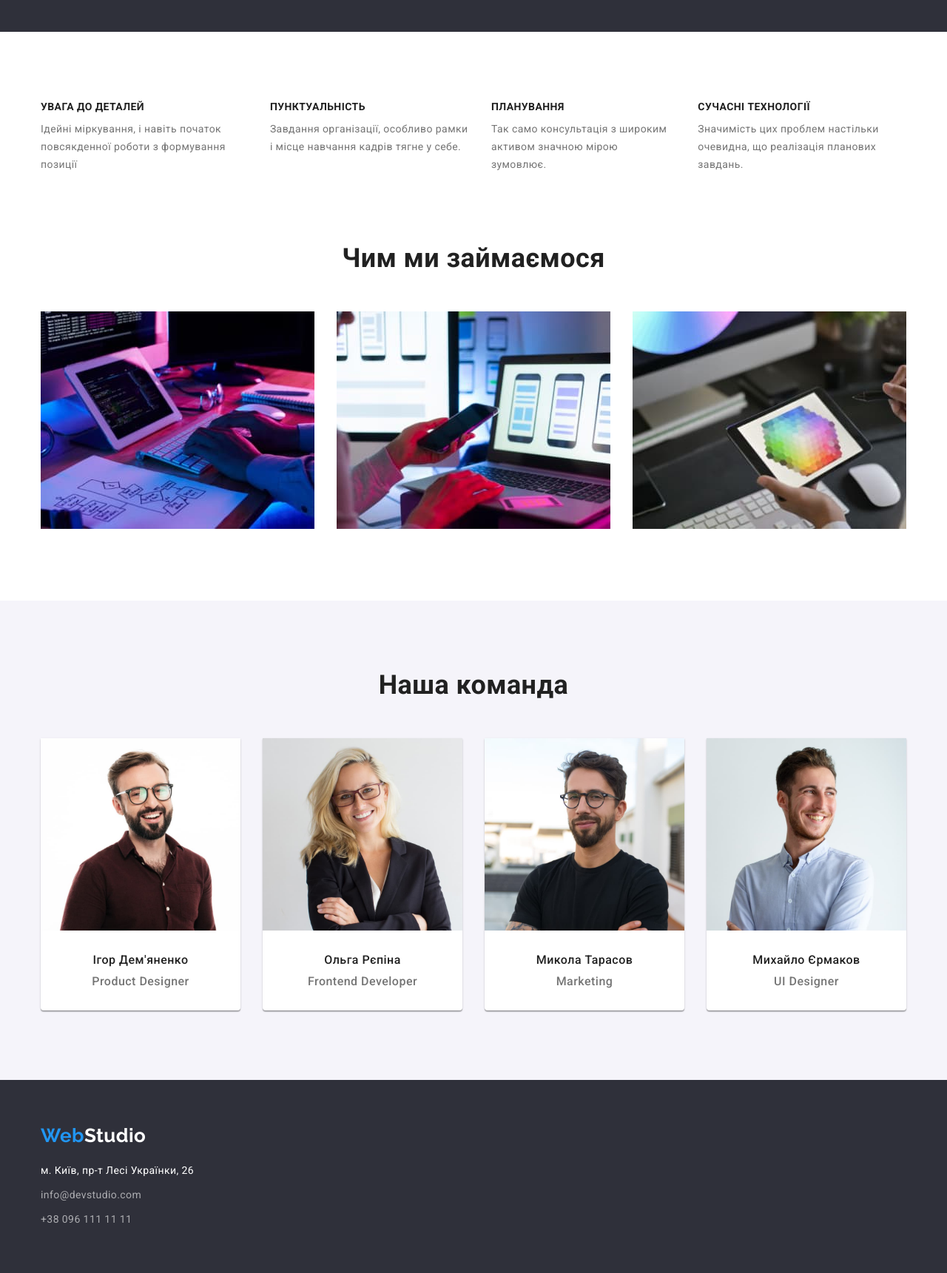
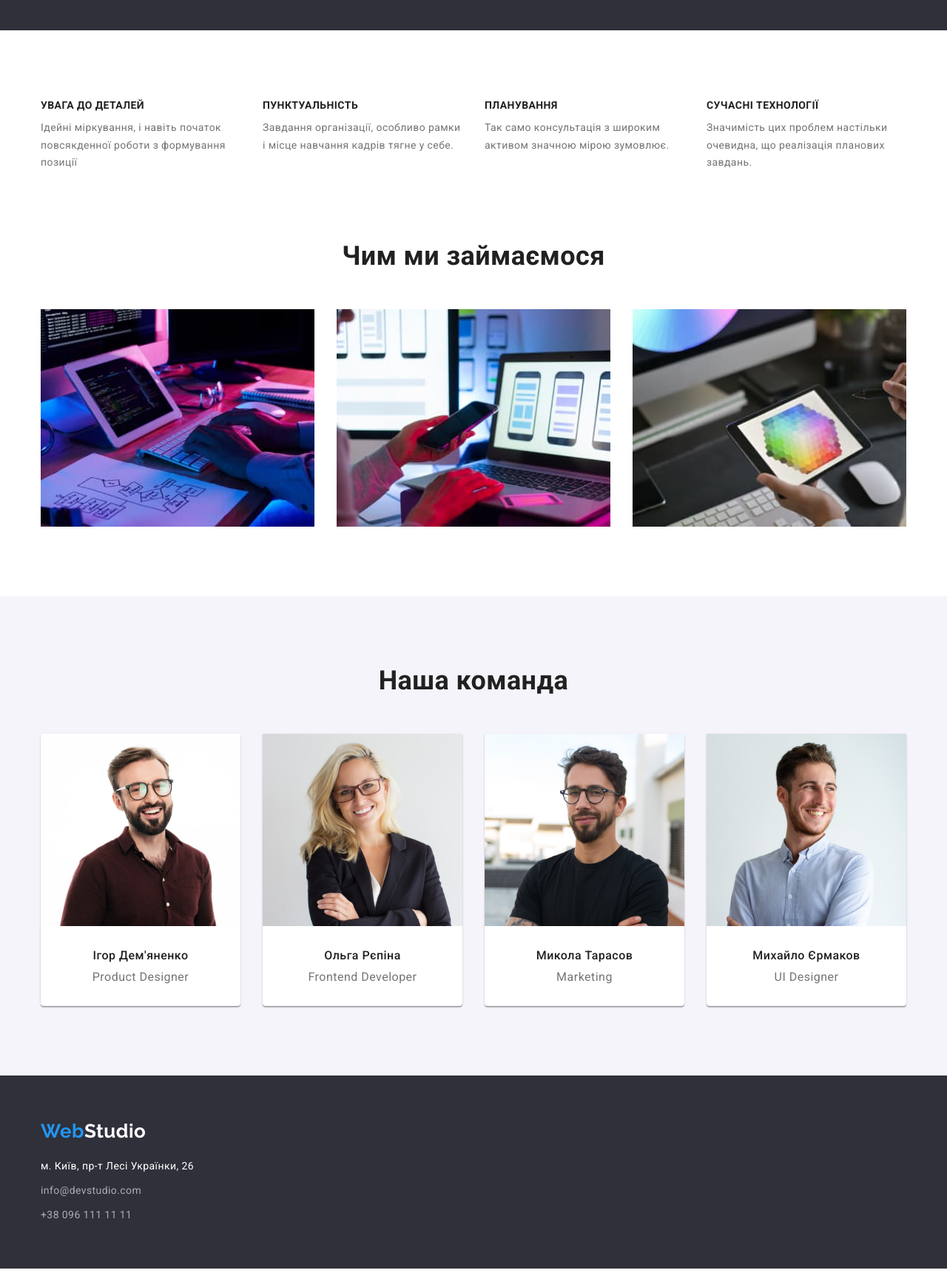
Before and after one commit to Alex-adwanc/goit-markup-hw-03, a plain HTML site: page index.html in a window 1280 px wide. Shown: the part 640-2361 px from the top of the page at 74% size. Drawn offline with nearby package versions, Linux system fonts and the light colour scheme.

Commit message:
corect index.html

```diff
--- a/css/style.css
+++ b/css/style.css
@@ -36,6 +36,10 @@ p,
 ul {
   margin: 0;
   padding-inline-start: 0;
+}
+
+.image-block {
+  display: block;
 }
 
 .visually-hidden {
@@ -127,6 +131,9 @@ ul {
   color: var(--content-text-color);
   padding-top: 32px;
   padding-bottom: 32px;
+
+  font-weight: 500;
+  letter-spacing: 0.02em;
 }
 .contact-link:hover,
 .contact-link:focus {
@@ -138,14 +145,18 @@ ul {
 /* hero section */
 
 .hero-section {
+  padding-top: 200px;
+  padding-bottom: 200px;
+  justify-content: center;
+
   background-color: var(--hero-footer-color);
   color: var(--header-color);
   text-align: center;
 }
 .hero-title {
-  padding-top: 200px;
-  margin-top: 0;
-  margin-bottom: 30px;
+  text-align: center;
+  justify-content: center;
+  padding-bottom: 30px;
 
   font-weight: 900;
   font-size: 44px;
@@ -155,11 +166,12 @@ ul {
   text-transform: uppercase;
 }
 .hero-btn {
-  padding: 10px 34px;
   text-align: center;
+  justify-content: center;
   align-items: center;
-  margin-bottom: 200px;
 
+  width: 216px;
+  height: 50px;
   font-family: 'Roboto', sans-serif;
   cursor: pointer;
   font-weight: 700;
@@ -180,11 +192,19 @@ ul {
 }
 /* about section */
 
+.about-section {
+  padding-top: 94px;
+  padding-bottom: 94px;
+}
+
 .about-items {
   display: flex;
-  padding-top: 94px;
-  padding-bottom: 94px;
-  padding-inline-start: 0;
+  justify-content: space-between;
+  gap: 30px;
+}
+
+.about-list {
+  flex-basis: calc((100% - 30px * 3) / 4);
 }
 
 .about-title {
@@ -200,36 +220,27 @@ ul {
   line-height: 1.71;
   color: var(--content-text-color);
 }
-.about-items .about-list:not(:last-child) {
-  margin-right: 30px;
-}
+/* .about-items .about-list:not(:last-child) {
+  margin-right: 30px; */
 
 /* benefits section */
+
+.benefits-section {
+  padding-bottom: 94px;
+}
 
 .benefits-items {
   display: flex;
   justify-content: space-between;
+  gap: 30px;
   padding-inline-start: 0;
-  padding-bottom: 94px;
+}
+
+.benefit-item {
+  display: flex;
+  flex-basis: calc((100% - 30px * 2) / 3);
 }
 .benefit-title {
-  margin-left: auto;
-  margin-right: auto;
-  margin-bottom: 50px;
-  font-weight: 700;
-  font-size: 36px;
-  line-height: 1.16;
-}
-.benefits-items .benefit-item:not(:last-child) {
-  margin-right: 30px;
-}
-/* team section */
-.team-section {
-  display: flex;
-  background-color: var(--secondary-main-color);
-}
-.team-title {
-  padding-top: 94px;
   margin-left: auto;
   margin-right: auto;
   margin-bottom: 50px;
@@ -238,38 +249,61 @@ ul {
   font-size: 36px;
   line-height: 1.16;
 }
+/* .benefits-items .benefit-item:not(:last-child) {
+  margin-right: 30px; */
+
+/* team section */
+.team-section {
+  display: flex;
+  padding-top: 94px;
+  padding-bottom: 94px;
+  background-color: var(--secondary-main-color);
+}
+.team-title {
+  margin-right: auto;
+  margin-left: auto;
+  margin-bottom: 50px;
+  /* display: flex; */
+
+  font-weight: 700;
+  font-size: 36px;
+  line-height: 1.16;
+}
 .team-items {
   display: flex;
-  padding-bottom: 94px;
+  justify-content: space-between;
+  gap: 30px;
 }
-.team-items .team-item:not(:last-child) {
+/* .team-items .team-item:not(:last-child) {
   margin-right: 30px;
-}
+} */
 .team-item {
   text-align: center;
+  flex-basis: calc((100% - 30px * 3) / 4);
 }
-.team-item img {
-  display: block;
+
+.job-title {
+  margin-top: 30px;
+  margin-bottom: 30px;
+  justify-content: center;
 }
+
 .title-name {
-  margin-top: 30px;
+  text-align: center;
   margin-bottom: 10px;
+
   font-weight: 500;
   font-size: 16px;
   line-height: calc(19 / 16);
 
-  text-align: center;
   letter-spacing: 0.03em;
 }
-.job-title {
-  padding-bottom: 30px;
+.job-text {
+  text-align: center;
 
-  font-weight: 500;
   font-size: 16px;
   line-height: calc(19 / 16);
-  text-align: center;
   letter-spacing: 0.03em;
-
   color: var(--content-text-color);
 }
 .team-item {
@@ -282,6 +316,8 @@ ul {
 /* footer section */
 
 .page-footer {
+  padding-top: 60px;
+  padding-bottom: 60px;
   background-color: var(--hero-footer-color);
 }
 
@@ -291,8 +327,7 @@ ul {
 
 .footer-logo {
   display: flex;
-  padding-top: 60px;
-  padding-bottom: 20px;
+  margin-bottom: 20px;
 
   font-family: 'Raleway', sans-serif;
   color: var(--header-color);
@@ -300,13 +335,10 @@ ul {
   font-size: 26px;
   line-height: 1.19;
 }
+
 .footer-logo:hover,
 .footer-logo:focus {
   text-decoration: underline var(--accent-color);
-}
-
-.footer-items {
-  padding-bottom: 60px;
 }
 
 .footer-street {
--- a/index.html
+++ b/index.html
@@ -95,7 +95,7 @@
                 alt="jobs"
                 width="370"
                 height="294"
-                class="benefits-img"
+                class="image-block"
               />
             </li>
             <li class="benefit-item">
@@ -104,7 +104,7 @@
                 alt="jobs"
                 width="370"
                 height="294"
-                class="benefits-img"
+                class="image-block"
               />
             </li>
             <li class="benefit-item">
@@ -113,7 +113,7 @@
                 alt="jobs"
                 width="370"
                 height="294"
-                class="benefits-img"
+                class="image-block"
               />
             </li>
           </ul>
@@ -125,27 +125,32 @@
           <h2 class="team-title">Наша команда</h2>
           <ul class="team-items">
             <li class="team-item">
-              <img src="./images/img1.jpg" alt="Ігор Дем'яненко" width="270" class="team-img" />
-
-              <h3 class="title-name">Ігор Дем'яненко</h3>
-              <p class="job-title">Product Designer</p>
+              <img src="./images/img1.jpg" alt="Ігор Дем'яненко" width="270" class="image-block" />
+              <div class="job-title">
+                <h3 class="title-name">Ігор Дем'яненко</h3>
+                <p class="job-text">Product Designer</p>
+              </div>
             </li>
             <li class="team-item">
-              <img src="./images/img2.jpg" alt="Ольга Рєпіна" width="270" class="team-img" />
-
-              <h3 class="title-name">Ольга Рєпіна</h3>
-              <p class="job-title">Frontend Developer</p>
+              <img src="./images/img2.jpg" alt="Ольга Рєпіна" width="270" class="image-block" />
+              <div class="job-title">
+                <h3 class="title-name">Ольга Рєпіна</h3>
+                <p class="job-text">Frontend Developer</p>
+              </div>
             </li>
             <li class="team-item">
-              <img src="./images/img3.jpg" alt="Микола Тарасов" width="270" class="team-img" />
-
-              <h3 class="title-name">Микола Тарасов</h3>
-              <p class="job-title">Marketing</p>
+              <img src="./images/img3.jpg" alt="Микола Тарасов" width="270" class="image-block" />
+              <div class="job-title">
+                <h3 class="title-name">Микола Тарасов</h3>
+                <p class="job-text">Marketing</p>
+              </div>
             </li>
             <li class="team-item">
-              <img src="./images/img4.jpg" alt="Михайло Єрмаков" width="270" class="team-img" />
-              <h3 class="title-name">Михайло Єрмаков</h3>
-              <p class="job-title">UI Designer</p>
+              <img src="./images/img4.jpg" alt="Михайло Єрмаков" width="270" class="image-block" />
+              <div class="job-title">
+                <h3 class="title-name">Михайло Єрмаков</h3>
+                <p class="job-text">UI Designer</p>
+              </div>
             </li>
           </ul>
         </div>
```
